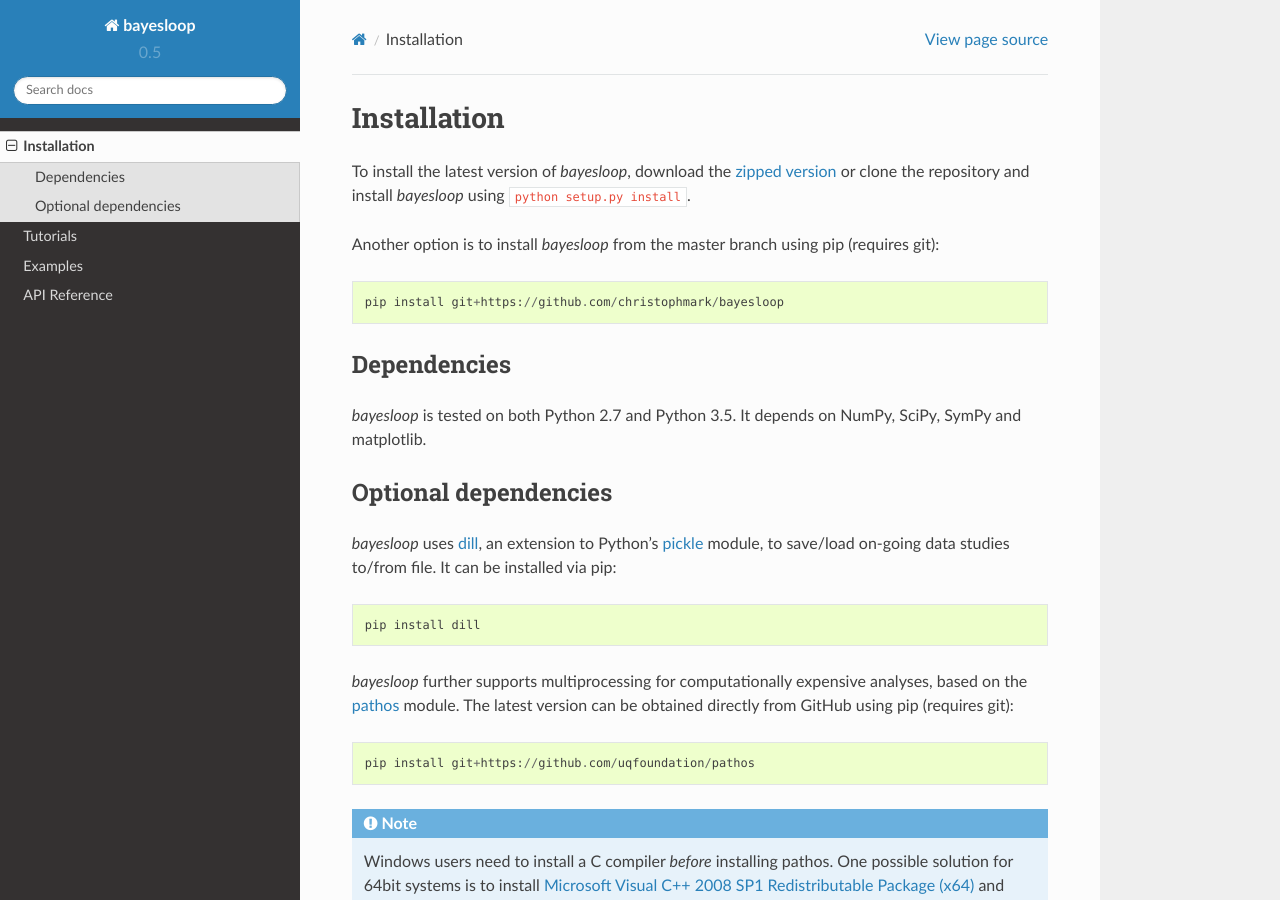
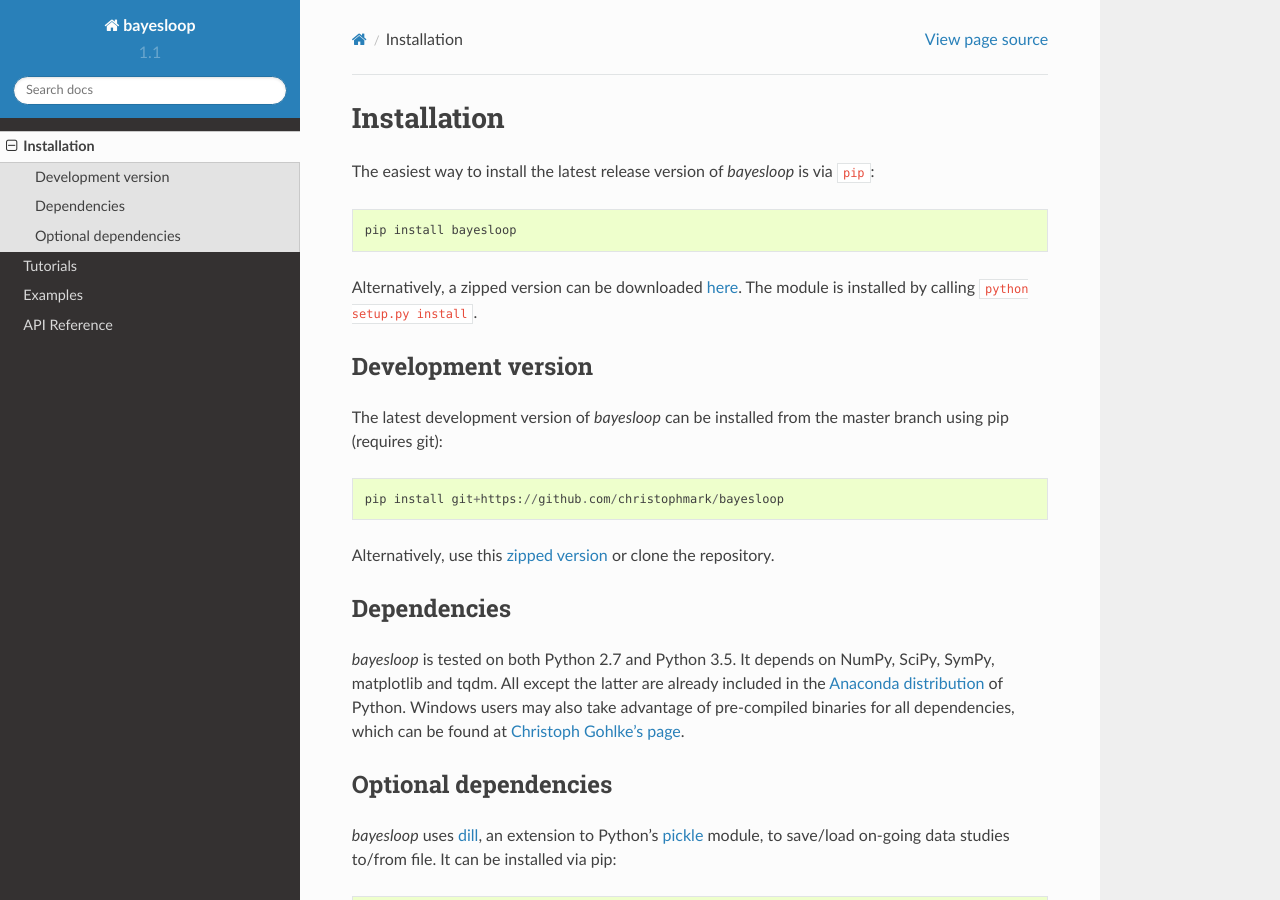
Before and after one commit to christophmark/bayesloop, a Sphinx documentation site: the page built from docs/source/installation.rst, in a window 1280 px wide and 900 px high. Built offline with Sphinx 7.4.7 and the Read the Docs theme 2.0.0, drawn with Linux system fonts in a browser that asks for light colours.

```diff
--- a/docs/source/conf.py
+++ b/docs/source/conf.py
@@ -66,9 +66,9 @@ author = u'Christoph Mark'
 # built documents.
 #
 # The short X.Y version.
-version = u'0.5'
+version = u'1.1'
 # The full version, including alpha/beta/rc tags.
-release = u'0.5'
+release = u'1.1'
 
 # The language for content autogenerated by Sphinx. Refer to documentation
 # for a list of supported languages.
@@ -135,7 +135,7 @@ html_theme = 'sphinx_rtd_theme'
 
 # The name for this set of Sphinx documents.
 # "<project> v<release> documentation" by default.
-#html_title = u'bayesloop v0.5'
+#html_title = u'bayesloop v1.1'
 
 # A shorter title for the navigation bar.  Default is the same as html_title.
 #html_short_title = None
--- a/docs/source/installation.rst
+++ b/docs/source/installation.rst
@@ -4,18 +4,29 @@
 Installation
 ************
 
-To install the latest version of *bayesloop*, download the `zipped version <https://github.com/christophmark/bayesloop/zipball/master>`__ or clone the repository and install *bayesloop* using ``python setup.py install``.
+The easiest way to install the latest release version of *bayesloop* is via ``pip``:
 
-Another option is to install *bayesloop* from the master branch using pip (requires git):
+::
+
+    pip install bayesloop
+
+Alternatively, a zipped version can be downloaded `here <https://github.com/christophmark/bayesloop/releases>`__. The module is installed by calling ``python setup.py install``.
+
+Development version
+-------------------
+
+The latest development version of *bayesloop* can be installed from the master branch using pip (requires git):
 
 ::
 
     pip install git+https://github.com/christophmark/bayesloop
 
+Alternatively, use this `zipped version <https://github.com/christophmark/bayesloop/zipball/master>`__ or clone the repository.
+
 Dependencies
 ------------
 
-*bayesloop* is tested on both Python 2.7 and Python 3.5. It depends on NumPy, SciPy, SymPy and matplotlib.
+*bayesloop* is tested on both Python 2.7 and Python 3.5. It depends on NumPy, SciPy, SymPy, matplotlib and tqdm. All except the latter are already included in the `Anaconda distribution <https://www.continuum.io/downloads>`__ of Python. Windows users may also take advantage of pre-compiled binaries for all dependencies, which can be found at `Christoph Gohlke's page <http://www.lfd.uci.edu/~gohlke/pythonlibs/>`__.
 
 Optional dependencies
 ---------------------
--- /dev/null
+++ b/setup.cfg
@@ -0,0 +1,2 @@
+[metadata]
+description-file = README.md
```
Also changed, not shown: README.md (+9 -3 lines), setup.py (+7 -4 lines).
